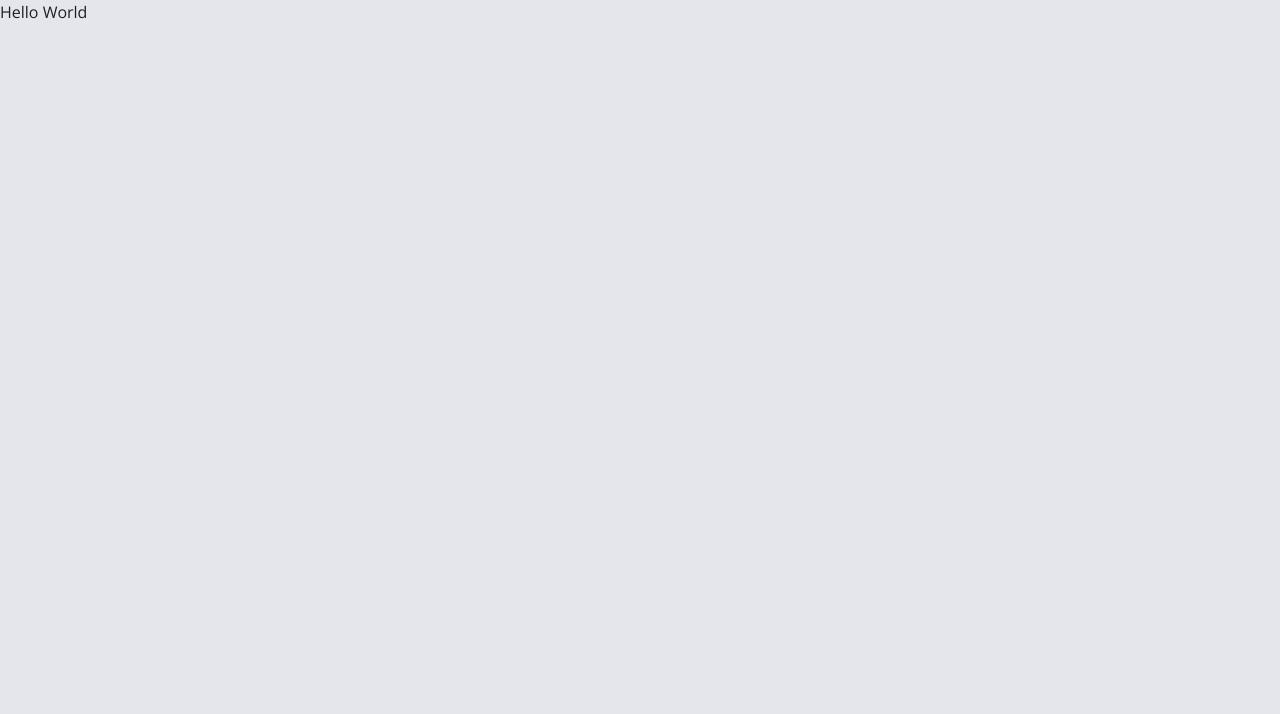
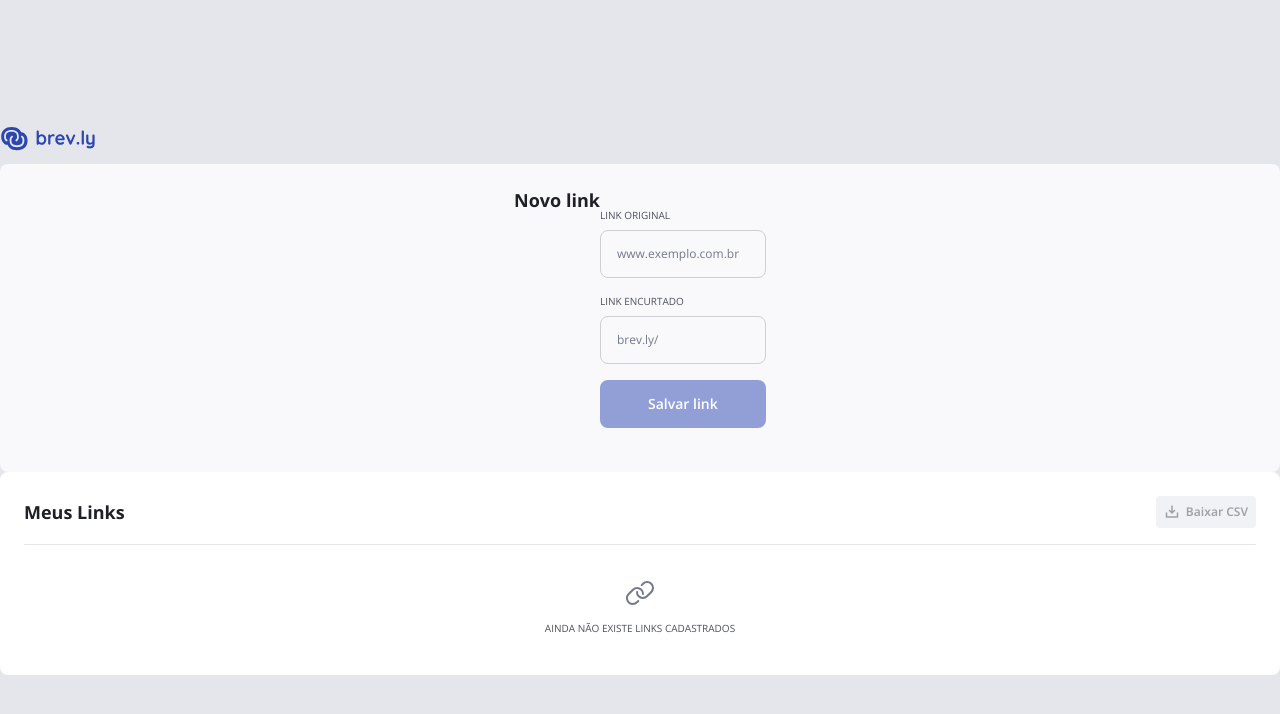
Before and after one commit to danilo-fq/brevly, a React (Vite) app in the folder web/: page / in a window 1280 px wide. Shown: the top 714 px of the page. Built offline with nearby package versions, Linux system fonts and the light colour scheme.

Commit message:
feat(web): create static homepage

```diff
--- a/web/src/App.tsx
+++ b/web/src/App.tsx
@@ -1,5 +1,11 @@
+import { Homepage } from './pages/Homepage'
+
 function App() {
-	return <main className="">Hello World</main>
+	return (
+		<main className="flex h-dvh lg:items-center lg:justify-center">
+			<Homepage />
+		</main>
+	)
 }
 
 export default App
--- /dev/null
+++ b/web/src/components/CreateShortenedUrlForm.tsx
@@ -0,0 +1,70 @@
+import { type SubmitHandler, useForm } from 'react-hook-form'
+import { z } from 'zod/v4'
+
+const CreateShortenedUrlSchema = z.object({
+	originalUrl: z.url({ error: 'Informa uma URL válida.' }),
+	shortCodeUrl: z
+		.string()
+		.min(4, { error: 'O código deve ter no mínimo 4 caracteres.' })
+		.max(10, { error: 'O código deve ter no máximo 10 caracteres.' })
+		.regex(/^[a-z0-9-]+$/, {
+			error: 'URL encurtada deve conter apenas letras minúsculas, números e hífen.',
+		}),
+})
+
+type CreateShortenedUrlData = z.infer<typeof CreateShortenedUrlSchema>
+
+// type ShortenedUrl = {
+// 	id: string
+// 	originalUrl: string
+// 	shortCodeUrl: string
+// 	countViews: number
+// 	createdAt: Date
+// }
+
+export function CreateShortenedUrlForm() {
+	const {
+		register,
+		handleSubmit,
+		// formState: { errors },
+	} = useForm<CreateShortenedUrlData>()
+
+	const createShortenedUrl: SubmitHandler<CreateShortenedUrlData> = data => {
+		console.log(data)
+	}
+
+	return (
+		<div className="bg-gray-100 flex justify-center not-sm:flex-col  p-6 rounded-lg w-full">
+			<h2 className="text-lg text-gray-600">Novo link</h2>
+			<form
+				className="flex flex-col gap-4 justify-center py-5"
+				onSubmit={handleSubmit(createShortenedUrl)}
+			>
+				<label className="text-gray-500 text-xs" htmlFor="original-url">
+					<span className="block pb-2">Link Original</span>
+					<input
+						className="border border-gray-300 h-12 px-4 rounded-lg w-full placeholder:text-gray-400 placeholder:text-sm"
+						id="original-url"
+						placeholder="www.exemplo.com.br"
+						{...register('originalUrl')}
+					/>
+				</label>
+				<label className="text-gray-500 text-xs" htmlFor="short-code-url">
+					<span className="block pb-2">Link Encurtado</span>
+					<input
+						className="border border-gray-300 h-12 px-4 rounded-lg w-full placeholder:text-gray-400 placeholder:text-sm"
+						id="short-code-url"
+						placeholder="brev.ly/"
+						{...register('shortCodeUrl')}
+					/>
+				</label>
+				<input
+					className="bg-blue-base disabled:bg-blue-base/50  h-12 rounded-lg text-md text-white"
+					disabled={true}
+					type="submit"
+					value="Salvar link"
+				/>
+			</form>
+		</div>
+	)
+}
--- /dev/null
+++ b/web/src/components/MyShortenedUrlsDashboard.tsx
@@ -0,0 +1,24 @@
+import { DownloadSimpleIcon, LinkIcon } from '@phosphor-icons/react'
+
+export function MyShortenedUrlsDashboard() {
+	return (
+		<div className="bg-white flex flex-col gap-4 justify-center p-6 rounded-lg w-full">
+			<header className="flex justify-between items-center">
+				<h2 className="text-lg text-gray-600">Meus Links</h2>
+				<button
+					className="bg-gray-200 disabled:bg-gray-200/50 disabled:text-gray-500/50 font-[620] flex gap-x-1.5 group items-center justify-between p-2 rounded-sm text-gray-500 text-sm"
+					type="button"
+					disabled={true}
+				>
+					<DownloadSimpleIcon weight="bold" size={16} />
+					Baixar CSV
+				</button>
+			</header>
+			<hr className="h-[1px] border-gray-200" />
+			<div className="flex flex-col gap-y-3 items-center justify-center py-4">
+				<LinkIcon className="text-gray-400" size={32} />
+				<p className="text-gray-500 text-xs">Ainda não existe links cadastrados</p>
+			</div>
+		</div>
+	)
+}
--- a/web/src/index.css
+++ b/web/src/index.css
@@ -21,6 +21,7 @@
   --text-xs: 0.625rem;
   --text-xs--line-height: 0.875rem;
   --text-xs--font-weight: 400;
+  --text-xs--text-transform: uppercase;
 
   --color-blue-base: #2C46B1;
   --color-blue-dark: #2C4091;
@@ -33,3 +34,12 @@
   --color-gray-500: #4D505C;
   --color-gray-600: #1F2025;
 }
+
+@layer utilities {
+  .text-xs {
+    font-size: var(--text-xs);
+    line-height: var(--text-xs--line-height);
+    font-weight: var(--text-xs--font-weight);
+    text-transform: uppercase;
+  }
+}
--- /dev/null
+++ b/web/src/pages/Homepage.tsx
@@ -0,0 +1,12 @@
+import BrevlyLogo from '/brevly-logo.svg'
+import { CreateShortenedUrlForm } from '../components/CreateShortenedUrlForm'
+import { MyShortenedUrlsDashboard } from '../components/MyShortenedUrlsDashboard'
+export function Homepage() {
+	return (
+		<section className="flex flex-col not-sm:items-center not-sm:px-3 not-sm:pt-8 not-sm:gap-3 w-dvw">
+			<img className="box-border pb-3 w-24" src={BrevlyLogo} alt="Brevly logo" />
+			<CreateShortenedUrlForm />
+			<MyShortenedUrlsDashboard />
+		</section>
+	)
+}
```
Also changed, not shown: web/package.json (+3 -8 lines), 1 other file (tests, documents, lock files or other folders).
